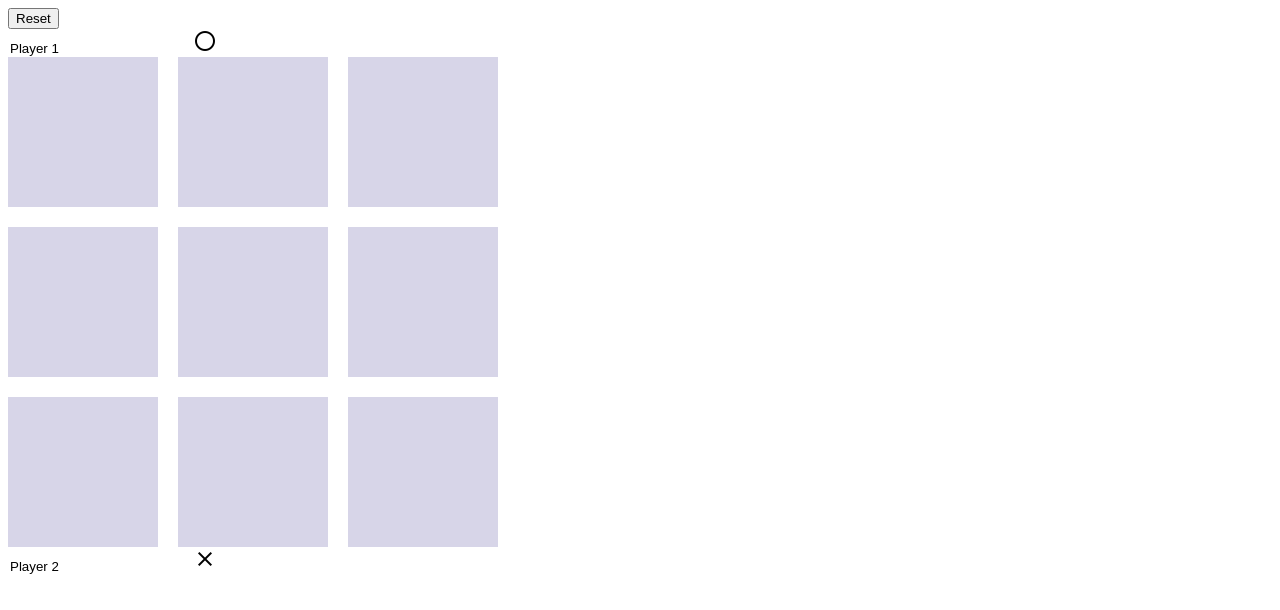
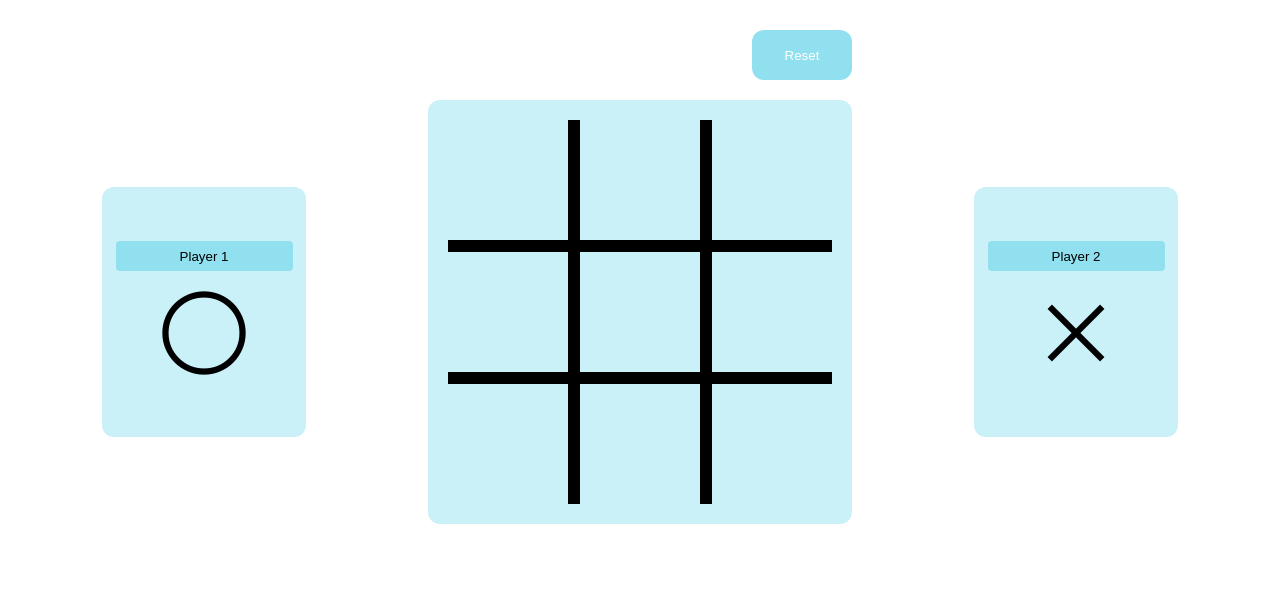
Before and after one commit to GabyAM/odin-tic-tac-toe, a plain HTML site: page index.html in a window 1280 px wide. Drawn offline with nearby package versions, Linux system fonts and the light colour scheme.

Commit message:
styles page
adds simple styles to the page. Also adds a result message that spans along the entire page when the game is over.

```diff
--- a/index.html
+++ b/index.html
@@ -15,8 +15,10 @@
             circle
         </span>
     </div>
-    <div class="board">
+    <div class="board-container">
+        <div class="board">
 
+        </div>
     </div>
     <div class="player-info player-2">
         <input type="text" value="Player 2">
@@ -24,7 +26,9 @@
             close
         </span>
     </div>
-    <h3 class="result-text">Winner is...</h3>
+    <div class="result">
+        <h1 class="result-text"></h1>
+    </div>
 </body>
 <script src="index.js"></script>
 </html>
--- a/index.js
+++ b/index.js
@@ -62,7 +62,7 @@ const gameboard = (function() {
             [2, 5, 8]
         ];
     }
-    return {board /*ONLY TO TEST*/, getValue, placeMark, getWinnerCombos, resetBoard, isFull, isEmpty}
+    return {getValue, placeMark, getWinnerCombos, resetBoard, isFull, isEmpty}
 })()
 
 
@@ -161,11 +161,7 @@ const game = (function() {
         }
     }
 
-    function end() {
-        const $cells = document.querySelectorAll('.board .cell');
-        $cells.forEach($cell => {
-            $cell.onclick = {};
-        })
+    function showResultMessage() {
         const $resultText = document.querySelector('.result-text');
         const winner = getWinner();
         console.log(winner)
@@ -177,10 +173,25 @@ const game = (function() {
         } else {
             $resultText.textContent = `${player2.getName()} wins!`
         }
-        $resultText.style.visibility = 'visible';
+        const $result = document.querySelector('.result');
+        $result.style.visibility = 'visible';
+        $result.style.opacity = '0';
+        setTimeout(() => {
+            $result.style.visibility = 'hidden';
+            $result.style.opacity = '1';
+        }, 5000)
     }
 
-    return {start, handlePlaceMark, end}
+    function end() {
+        const $cells = document.querySelectorAll('.board .cell');
+        $cells.forEach($cell => {
+            $cell.onclick = {};
+        })
+        showResultMessage()
+        toggleNameChange('enable');
+    }
+
+    return {start, handlePlaceMark}
 })()
 
 game.start();
--- a/style.css
+++ b/style.css
@@ -1,13 +1,49 @@
+@import url('https://fonts.googleapis.com/css2?family=Poppins:wght@300;400;500;700&display=swap');
+
+* {
+    margin: 0;
+    padding: 0;
+}
+body {
+    display: grid;
+    grid-template-columns: repeat(3, 1fr);
+    grid-template-rows: 50px auto 1fr;
+    gap: 20px;
+    font-family: 'Poppins', sans-serif;
+    overflow-x: hidden;
+    padding-top: 30px;
+}
+
+.reset-button {
+    grid-column: 1/3;
+    justify-self: right;
+    width: 100px;
+    background-color: #90e0ef;
+    border: none;
+    color: white;
+    border-radius: 12px;
+}
+
+.board-container {
+    place-self: center;
+    grid-row-start: 2;
+    background-color: #caf0f8;
+    padding: 20px;
+    border-radius: 12px;
+}
+
 .board {
+    /*place-self: center;
+    grid-row-start: 2;*/
     display: grid;
-    width: 800px;
-    grid-template-columns: repeat(3, 150px);
-    grid-template-rows: repeat(3, 150px);
-    gap: 20px;
+    grid-template-columns: repeat(3, 120px);
+    grid-template-rows: repeat(3, 120px);
+    gap: 12px;
+    background-color: black;
 }
 
 .cell {
-    background-color: rgb(215, 213, 232);
+    background-color: #caf0f8;
     display: flex;
     justify-content: center;
     align-items: center;
@@ -17,14 +53,50 @@
     font-size: 60px;
 }
 
+.result {
+    position: absolute;
+    display: flex;
+    width: 100%;
+    height: 30%;
+    top: 33%;
+    background-color: rgba(0,0,0,0.6);
+    transition: opacity 4.5s;
+    justify-content: center;
+    align-items: center;
+    visibility: hidden;
+}
+
 .result-text {
-    visibility: hidden;
+    font-size: 3rem;
+    color: white;
 }
 
 input[type='text'] {
     border: none;
+    text-align: center;
+    background-color: #90e0ef;
+    border-radius: 4px;
+    height: 30px;
 }
 
 input[type='text']:focus {
     outline: none;
 }
+
+.player-info {
+    border-radius: 12px;
+    place-self: center;
+    grid-row-start: 2;
+    display: flex;
+    flex-direction: column;
+    align-items: center;
+    justify-content: center;
+    background-color: #caf0f8;
+    height: 250px;
+    width: 50%;
+    gap: 12px;
+}
+
+.player-info > span {
+    font-size: 100px;
+}
```
